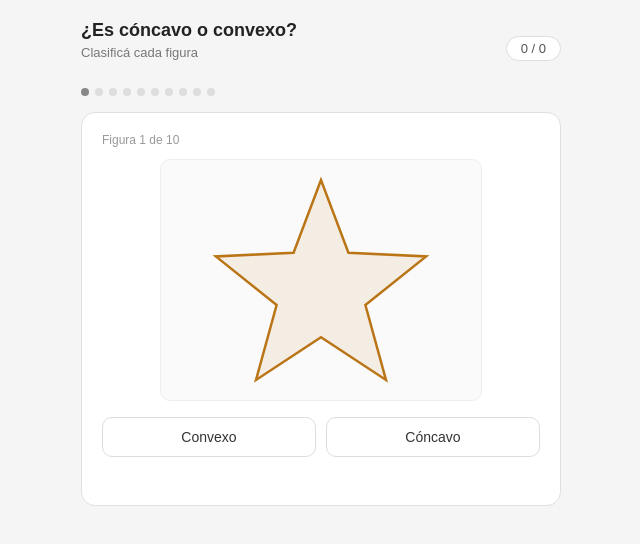
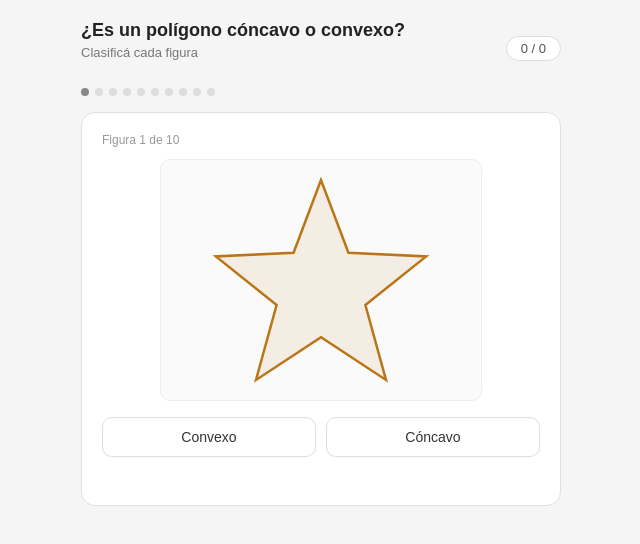
Before and after one commit to melisabl/Proyectos-de-educacion, a plain HTML site: page index.html in a window 1280 px wide. Shown: the whole page, without its empty margins (319-959 px from the left). Drawn offline with Linux system fonts and the light colour scheme.

Commit message:
Update index.html

```diff
--- a/index.html
+++ b/index.html
@@ -42,7 +42,7 @@ canvas { border: 1px solid #eee; border-radius: 10px; background: #fafafa; }
 <div class="container">
   <div class="score-bar">
     <div>
-      <h1>¿Es cóncavo o convexo?</h1>
+      <h1>¿Es un polígono cóncavo o convexo?</h1>
       <div class="subtitle">Clasificá cada figura</div>
     </div>
     <span class="score-pill" id="score-pill">0 / 0</span>
```
